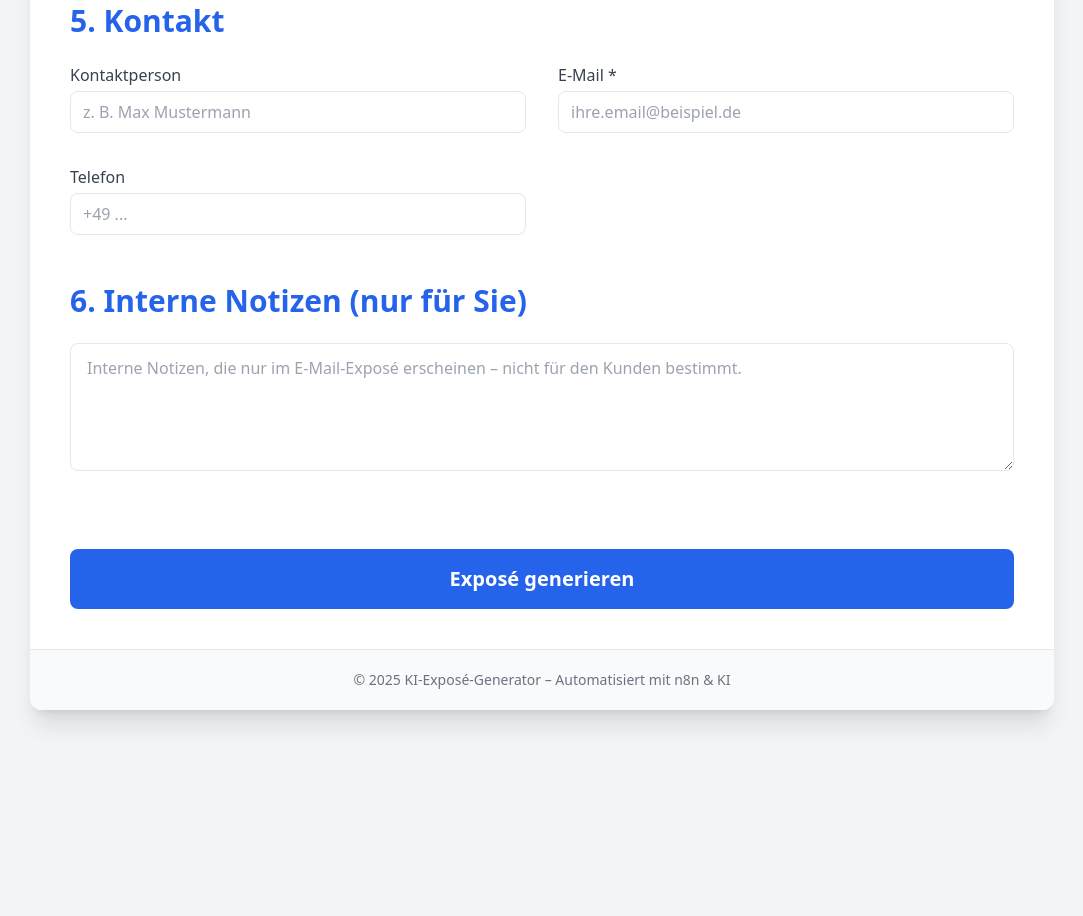
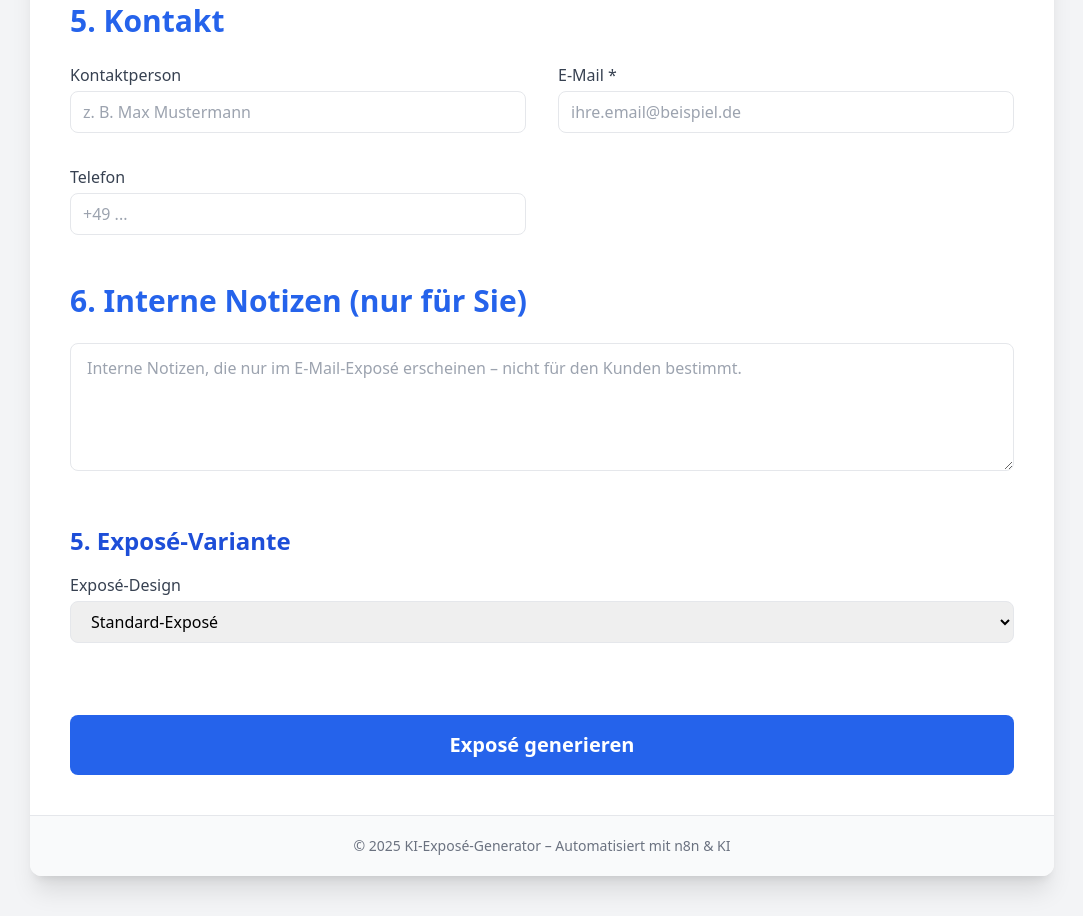
Before and after one commit to xela7780/expose-generator, a plain HTML site: page expose-generator-form/index.html in a window 1280 px wide. Shown: the part 1520-2436 px from the top of the page, without its empty margins (98-1181 px from the left). Before the commit the page ends 2270 px from the top, so only its background shows below. Drawn offline with nearby package versions, Linux system fonts and the light colour scheme.

Commit message:
Update index.html

```diff
--- a/expose-generator-form/index.html
+++ b/expose-generator-form/index.html
@@ -307,6 +307,24 @@
             placeholder="Interne Notizen, die nur im E-Mail-Exposé erscheinen – nicht für den Kunden bestimmt."
           ></textarea>
         </section>
+        <!-- ABSCHNITT 5 – Exposé-Variante -->
+        <section class="mt-8">
+          <h2 class="text-2xl font-bold text-blue-700 mb-4">5. Exposé-Variante</h2>
+
+          <div class="mt-4">
+           <label class="block font-medium text-gray-700 mb-1" for="template">
+            Exposé-Design
+           </label>
+           <select
+            id="template"
+            name="template"
+            class="w-full border rounded-lg px-4 py-2 focus:ring-2 focus:ring-blue-500 focus:border-blue-500"
+           >
+            <option value="standard">Standard-Exposé</option>
+            <option value="luxus">Luxus-Exposé</option>
+        </select>
+     </div>
+   </section>
 
         <!-- SUBMIT BUTTON -->
         <section class="pt-6">
@@ -329,4 +347,3 @@
   </div>
 </body>
 </html>
-</html>
```
